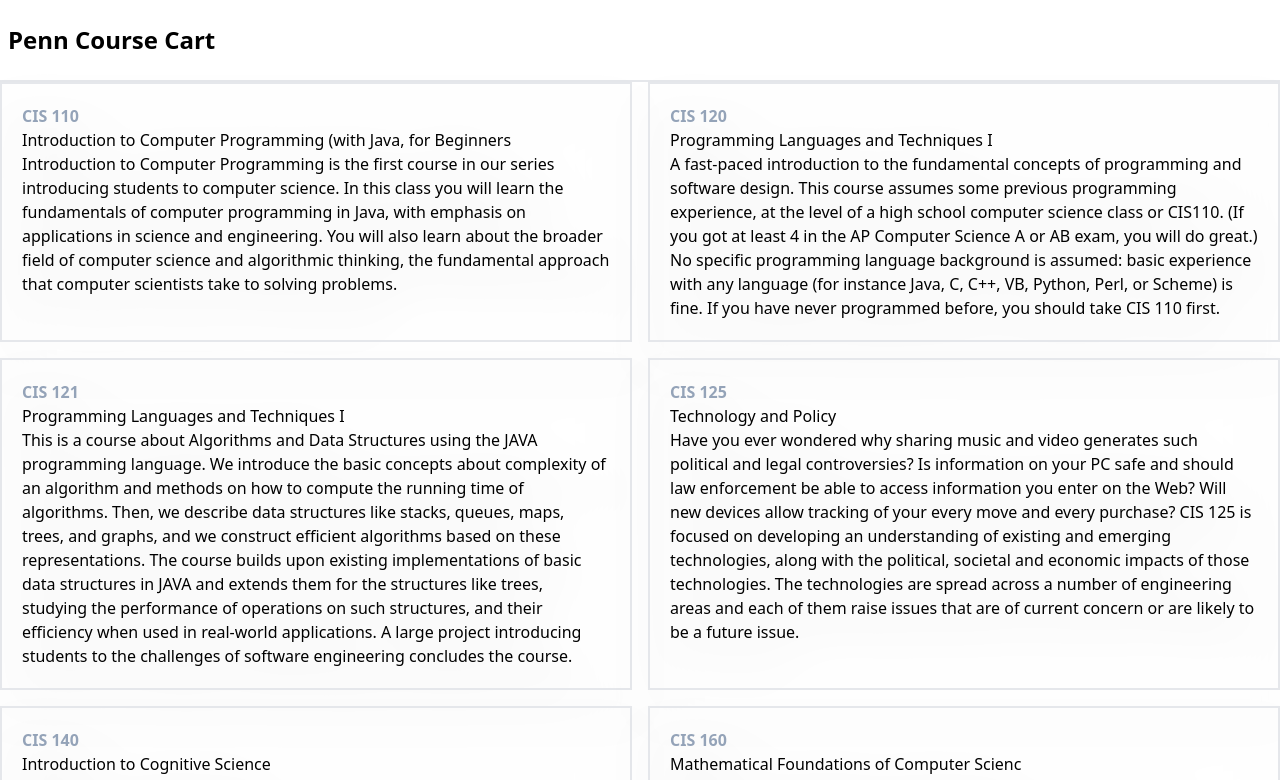
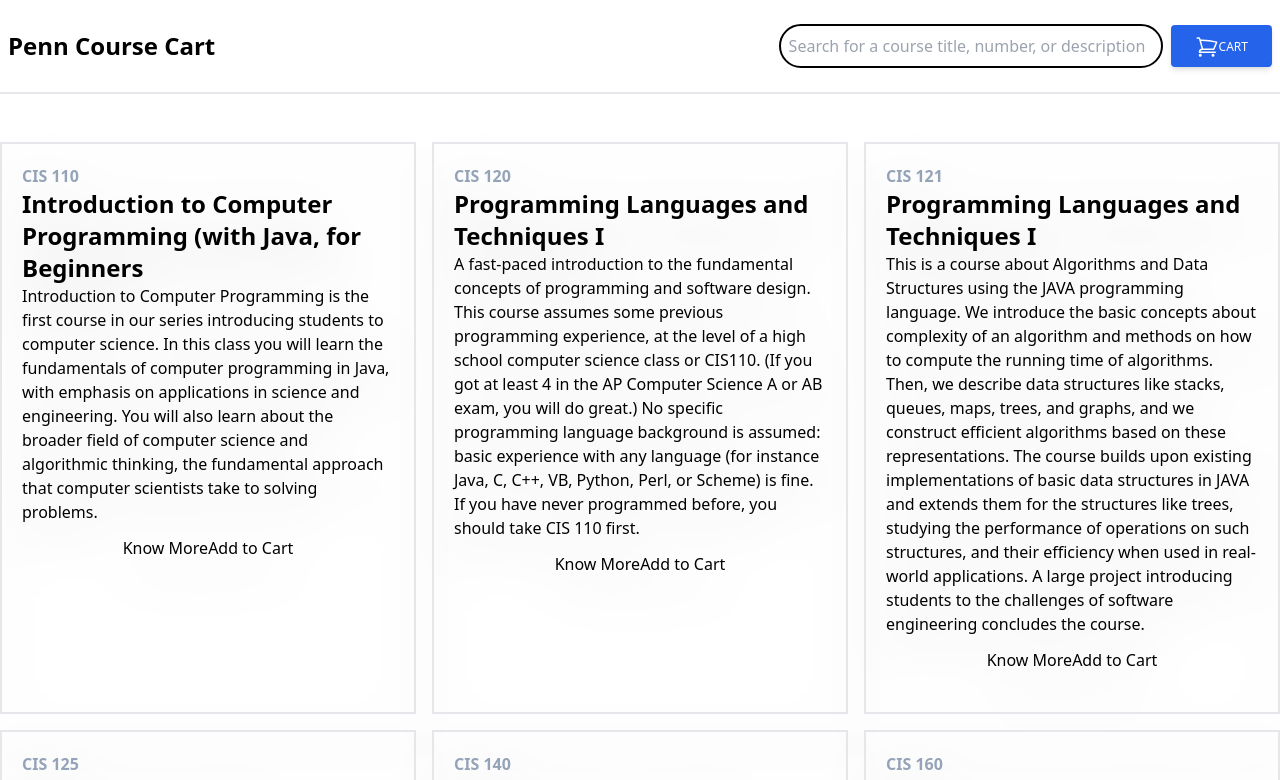
Before and after one commit to kavin1001/labs-FE-techincal, a React (Create React App) app: page / in a window 1280 px wide. Shown: the top 780 px of the page. Built offline with nearby package versions, Linux system fonts and the light colour scheme.

Commit message:
added search bar

```diff
--- a/src/components/AppRoot.tsx
+++ b/src/components/AppRoot.tsx
@@ -48,7 +48,7 @@
 
     return (
         <AppContext.Provider value={appContextValue}>
-            <Nav />
+            <Nav updateSearchQuery={updateSearchQuery} />
             <Courses searchString={searchQuery}/>
         </AppContext.Provider>
     );
--- a/src/components/Course.tsx
+++ b/src/components/Course.tsx
@@ -41,7 +41,7 @@
         <div className='drop-shadow-2xl border-2 p-5 w-full'>
             <div className=''>
                 <span className='font-bold text-slate-400'>{dept + ' ' + number}</span>
-                <h3>{title}</h3>
+                <h3 className='text-2xl font-bold' >{title}</h3>
                 {/* <div className='course-prereq-row'>
                     {coursePrereqs.length !== 0 && <span className='span-bold'>Prereqs : &nbsp;</span>}
                     {prereqs && coursePrereqs.map((str:string) => {
@@ -54,14 +54,14 @@
                 </div> */}
             </div>
             <div className=''>{description}</div>
-            {/* <div className='w-full mb-5 flex justify-center items-center mt-3'>
+            <div className='w-full mb-5 flex justify-center items-center mt-3'>
                 <button className='btn btn-yellow' onClick={() => chooseCourse(number)}>Know More</button>
                 <button className={inCart ? 'btn-greyed' : 'btn btn-add'} onClick={()=>{
                     addItemToCart(number)
                     setInCart(true)
                     window.scrollTo(0, 0)
                 }}>{inCart ? 'In Cart' :' Add to Cart'}</button>
-            </div> */}
+            </div>
         </div>
     )
 }
--- a/src/components/Courses.tsx
+++ b/src/components/Courses.tsx
@@ -39,8 +39,8 @@
   let filteredCourses = displayedCourses.filter(value => filteredCoursesByPrereq.includes(value));
 
   return (
-    <div className='h-full w-full items-center justify-center'>
-      <div className='grid gap-4 grid-cols-2'>
+    <div className='mt-12 h-full w-full items-center justify-center'>
+      <div className='grid gap-4 grid-cols-3'>
         {filteredCourses.map((c) => (
           <Course
             key={`${c.dept}-${c.number}`}
--- a/src/components/Nav.tsx
+++ b/src/components/Nav.tsx
@@ -1,8 +1,16 @@
-const Nav = () => (
+import Search from "./SearchBar";
+import ShowCartButton from "./ShowCartButton";
 
-  <div className="border-b-2 justify-content-left">
-    <h1 className="text-2xl font-bold py-6 px-2">Penn Course Cart</h1>
-  </div>
-)
-
-export default Nav;
+export default function Nav({updateSearchQuery}:{updateSearchQuery: (newSearchString:string) => any}) {
+  return (
+    <div className="border-b-2 justify-content-left">
+      <div className="flex justify-between items-center">
+        <h1 className="text-2xl font-bold py-6 px-2">Penn Course Cart</h1>
+        <div className="flex items-center px-2">
+          <Search updateSearchQuery={updateSearchQuery} />
+          <ShowCartButton />
+        </div>
+      </div>
+    </div>
+  )
+}
--- /dev/null
+++ b/src/components/SearchBar.tsx
@@ -0,0 +1,19 @@
+import React from 'react'
+
+export default function Search({updateSearchQuery}:{updateSearchQuery: (newSearchString:string) => any}) {
+
+    //Represents search/filter area, Handles searchbar functionality
+    //NOT responsible for filtering results, Courses.tsx does that
+
+    function handleChange(event: React.FormEvent<HTMLInputElement>) {
+        updateSearchQuery(event.currentTarget.value)
+    }
+
+    return (
+        <div className='py-6 px-2'>
+            <div className=''>
+                <input className='w-96 p-2 rounded-full border-black border-2' type='text' id='search-bar' placeholder='Search for a course title, number, or description' onChange={handleChange}/>
+            </div>
+        </div>
+    )
+}
--- /dev/null
+++ b/src/components/ShowCartButton.tsx
@@ -0,0 +1,15 @@
+
+export default function ShowCartButton() {
+    return (
+        <div className="flex space-x-2 justify-center">
+            <div>
+                <button type="button" className="flex items-center inline-block px-6 pt-2.5 pb-2 bg-blue-600 text-white font-medium text-xs leading-normal uppercase rounded shadow-md hover:bg-blue-700 hover:shadow-lg focus:bg-blue-700 focus:shadow-lg focus:outline-none focus:ring-0 active:bg-blue-800 active:shadow-lg transition duration-150 ease-in-out flex align-center">
+                    <svg xmlns="http://www.w3.org/2000/svg" fill="none" viewBox="0 0 24 24" stroke-width="1.5" stroke="currentColor" className="w-6 h-6">
+                        <path stroke-linecap="round" stroke-linejoin="round" d="M2.25 3h1.386c.51 0 .955.343 1.087.835l.383 1.437M7.5 14.25a3 3 0 00-3 3h15.75m-12.75-3h11.218c1.121-2.3 2.1-4.684 2.924-7.138a60.114 60.114 0 00-16.536-1.84M7.5 14.25L5.106 5.272M6 20.25a.75.75 0 11-1.5 0 .75.75 0 011.5 0zm12.75 0a.75.75 0 11-1.5 0 .75.75 0 011.5 0z" />
+                    </svg>
+                Cart
+                </button>
+            </div>
+        </div>
+    )
+    }
```
